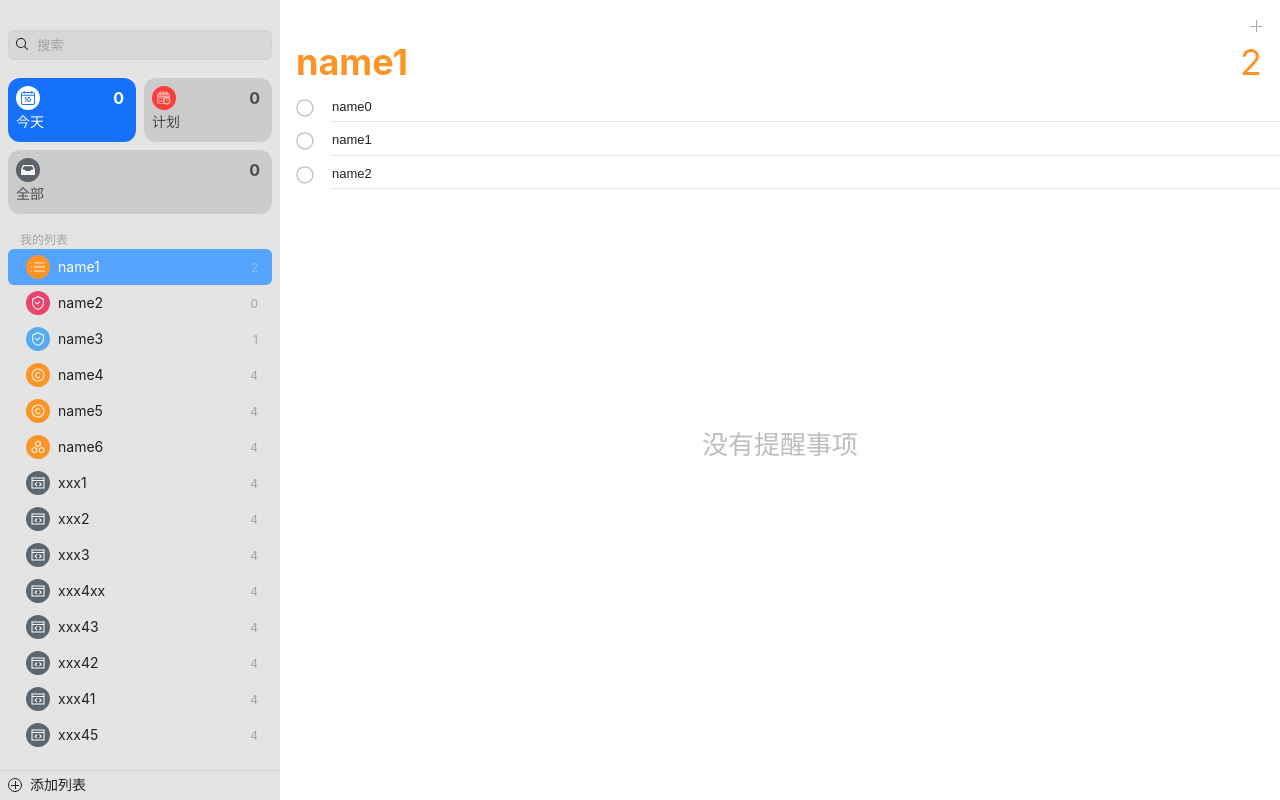
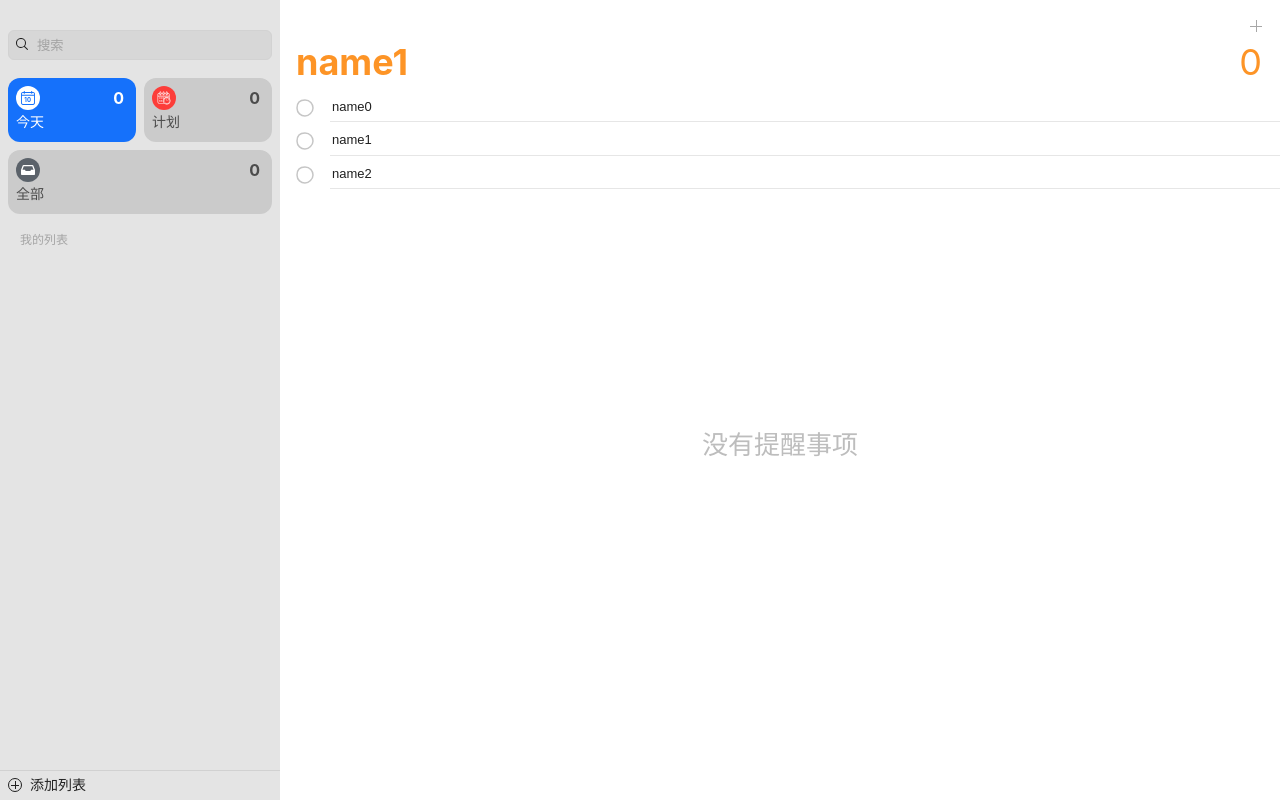
Before and after one commit to nppp1990/easy-todo, a Vue app: page / in a window 1280 px wide. Built offline with nearby package versions, Linux system fonts and the light colour scheme.

Commit message:
typeList的存储

```diff
--- a/package.json
+++ b/package.json
@@ -13,6 +13,7 @@
     "dayjs": "^1.11.7",
     "element-plus": "^2.3.1",
     "pinia": "^2.0.34",
+    "pinia-plugin-persistedstate": "^3.1.0",
     "vue": "^3.2.47",
     "vue-router": "^4.1.6"
   },
--- a/src/components/edit/EditLayout.vue
+++ b/src/components/edit/EditLayout.vue
@@ -14,7 +14,7 @@
 </template>
 <script setup>
 import EditItem from "@/components/edit/EditItem.vue";
-import { reactive, ref, watch } from "vue";
+import { reactive, ref } from "vue";
 
 const todoList = reactive([])
 for (let i = 0; i < 3; i++) {
@@ -27,7 +27,6 @@ for (let i = 0; i < 3; i++) {
     isFlag: false,
   })
 }
-
 
 const currentShowIndex = ref(-1)
 
--- a/src/components/menu/TypeListLayout.vue
+++ b/src/components/menu/TypeListLayout.vue
@@ -54,9 +54,12 @@
 import TypeItem from "@/components/menu/TypeItem.vue";
 import ContextMenu from "@/components/common/ContextMenu.vue";
 import { TYPE_COLOR_LIST } from "@/components/menu/menuConstants";
-import { nextTick, onMounted, reactive, ref } from "vue";
+import { nextTick, onMounted, reactive, ref, watch } from "vue";
 import { useCurrentTypeStore } from "@/store/currentType";
 import { useTypeStore } from "@/store/type";
+import { getTypeList, updateTypeList } from "@/storage/type";
+import { getLastTypeId, saveLastTypeId } from "@/storage/history";
+import { getTypeItemById } from "@/utils/typeUtils";
 
 // 这里和.menu-item-layout的高度保持同步
 const MENU_ITEM_HEIGHT = 36
@@ -86,25 +89,18 @@ const {
 } = useContextMenu(list, refContextMenu, emit, updateCurrentType, currentId)
 
 function useTypeList() {
-  const list = ref([
-    { colorIndex: 1, svgIndex: 0, name: 'name1', count: 2, id: 1 },
-    { colorIndex: 7, svgIndex: 1, name: 'name2', count: 0, id: 2 },
-    { colorIndex: 4, svgIndex: 1, name: 'name3', count: 1, id: 3 },
-    { colorIndex: 1, svgIndex: 2, name: 'name4', count: 4, id: 4 },
-    { colorIndex: 1, svgIndex: 2, name: 'name5', count: 4, id: 5 },
-    { colorIndex: 1, svgIndex: 12, name: 'name6', count: 4, id: 6 },
-    { colorIndex: 10, svgIndex: 22, name: 'xxx1', count: 4, id: 7 },
-    { colorIndex: 10, svgIndex: 22, name: 'xxx2', count: 4, id: 8 },
-    { colorIndex: 10, svgIndex: 22, name: 'xxx3', count: 4, id: 9 },
-    { colorIndex: 10, svgIndex: 22, name: 'xxx4xx', count: 4, id: 10 },
-    { colorIndex: 10, svgIndex: 22, name: 'xxx43', count: 4, id: 11 },
-    { colorIndex: 10, svgIndex: 22, name: 'xxx42', count: 4, id: 12 },
-    { colorIndex: 10, svgIndex: 22, name: 'xxx41', count: 4, id: 13 },
-    { colorIndex: 10, svgIndex: 22, name: 'xxx45', count: 4, id: 14 },
-  ])
-  const currentId = ref(list.value[0].id)
+  const currentTypeStore = useCurrentTypeStore()
 
-  const currentTypeStore = useCurrentTypeStore()
+  const list = ref(getTypeList())
+  watch(list, (newValue) => {
+    updateTypeList(newValue)
+  }, { deep: true })
+  // 上一次选中的typeId
+  const currentId = ref(getLastTypeId())
+  watch(currentId, (id) => {
+    saveLastTypeId(id)
+  })
+  updateCurrentType(getTypeItemById(list.value, currentId.value))
 
   function updateCurrentType(item) {
     currentTypeStore.updateCurrentType(item)
@@ -114,7 +110,6 @@ function useTypeList() {
     currentId.value = item.id
     updateCurrentType(item)
   }
-  updateCurrentType(list.value[0])
 
   return {
     list, currentId, currentTypeStore,
@@ -175,11 +170,11 @@ function useTypeListDrag(list, refListLayout, refMenuList) {
     let insertIndex = overIndex.value
     if (moveIndex !== insertIndex) {
       const moveItem = list.value[moveIndex]
-      list.value.splice(moveIndex, 1);
+      list.value.splice(moveIndex, 1)
       if (moveIndex > insertIndex) {
         insertIndex++
       }
-      list.value.splice(insertIndex, 0, moveItem);
+      list.value.splice(insertIndex, 0, moveItem)
     }
     isDragging.value = false
     isDraggingOut.value = true
@@ -368,8 +363,8 @@ function modifyItem(newItem) {
 defineExpose({ changeStatus, addType, modifyItem })
 
 onMounted(() => {
-  const typeStore = useTypeStore()
-  typeStore.setTypeId(100)
+  // const typeStore = useTypeStore()
+  // typeStore.setTypeId(100)
 })
 </script>
 <style scoped lang="scss">
--- a/src/main.js
+++ b/src/main.js
@@ -7,6 +7,7 @@ import 'element-plus/dist/index.css'
 import './assets/main.css'
 import '@/assets/base/main.scss'
 import { createPinia } from "pinia";
+import piniaPluginPersistedstate from 'pinia-plugin-persistedstate'
 
 const app = createApp(App)
 
@@ -24,6 +25,8 @@ dayjs.extend(customParseFormat)
 app.use(router)
 app.use(ElementPlus)
 app.directive('click-outside', ClickOutside)
-app.use(createPinia())
+const pinia = createPinia()
+pinia.use(piniaPluginPersistedstate);
+app.use(pinia)
 
 app.mount('#app')
--- /dev/null
+++ b/src/storage/history.js
@@ -0,0 +1,14 @@
+import { getDataObject, saveData } from "@/storage/index";
+
+const KEY_HISTORY = 'todo_local_storage_history'
+
+export function getLastTypeId() {
+  let { lastTypeId } = getDataObject(KEY_HISTORY, { lastTypeId: -1 })
+  return lastTypeId
+}
+
+export function saveLastTypeId(id) {
+  let lastHistory = getDataObject(KEY_HISTORY, {})
+  lastHistory['lastTypeId'] = id
+  saveData(KEY_HISTORY, JSON.stringify(lastHistory))
+}
--- /dev/null
+++ b/src/storage/index.js
@@ -0,0 +1,19 @@
+export function saveData(key, value) {
+  localStorage.setItem(key, value)
+}
+
+export function getData(key) {
+  return localStorage.getItem(key)
+}
+
+export function getDataObject(key, defaultValue = null) {
+  let res = getData(key)
+  if (res) {
+    try {
+      return JSON.parse(res)
+    } catch (e) {
+      console.log('getData:' + key, e)
+    }
+  }
+  return defaultValue
+}
--- /dev/null
+++ b/src/storage/type.js
@@ -0,0 +1,24 @@
+import { getDataObject, saveData } from "@/storage/index";
+
+const KEY_TYPE_LIST = 'todo_local_storage_type_list'
+
+export function getTypeList() {
+  return getDataObject(KEY_TYPE_LIST, [])
+}
+
+export function addType() {
+
+}
+
+export function deleteType() {
+
+}
+
+export function updateTypeList(typeList) {
+  if (typeList) {
+    saveData(KEY_TYPE_LIST, JSON.stringify(typeList))
+  }
+}
+
+export class updateType {
+}
--- a/src/store/type.js
+++ b/src/store/type.js
@@ -2,6 +2,8 @@ import { defineStore } from "pinia";
 import { ref } from "vue";
 import { createType } from "@/service";
 
+
+// { colorIndex: 1, svgIndex: 0, name: 'name1', count: 2, id: 1 }
 export const useTypeStore = defineStore('type', () => {
   const incrementId = ref(0)
   const addType = async (typeInfo) => {
@@ -16,4 +18,4 @@ export const useTypeStore = defineStore('type', () => {
   return {
     incrementId, addType, setTypeId
   }
-})
+}, { persist: true })
--- /dev/null
+++ b/src/utils/typeUtils.js
@@ -0,0 +1,7 @@
+export function getTypeItemById(typeList, typeId) {
+  if (typeId < 0) {
+    // 今天、计划、全部 todoTest
+    return { colorIndex: 1, svgIndex: 0, name: 'name1', count: 0, id: typeId }
+  }
+  return typeList[typeList.findIndex(item => item.id === typeId)]
+}
```
Also changed, not shown: 1 other file (tests, documents, lock files or other folders).
